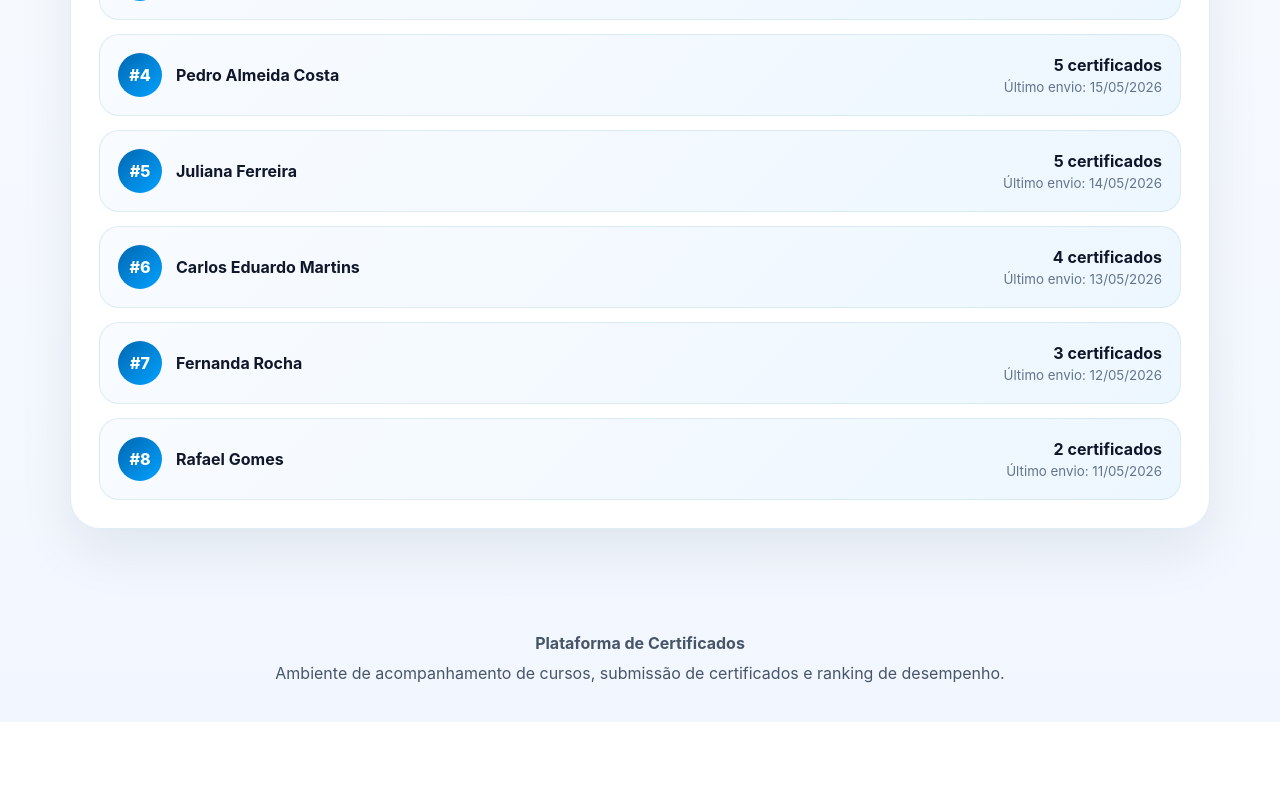
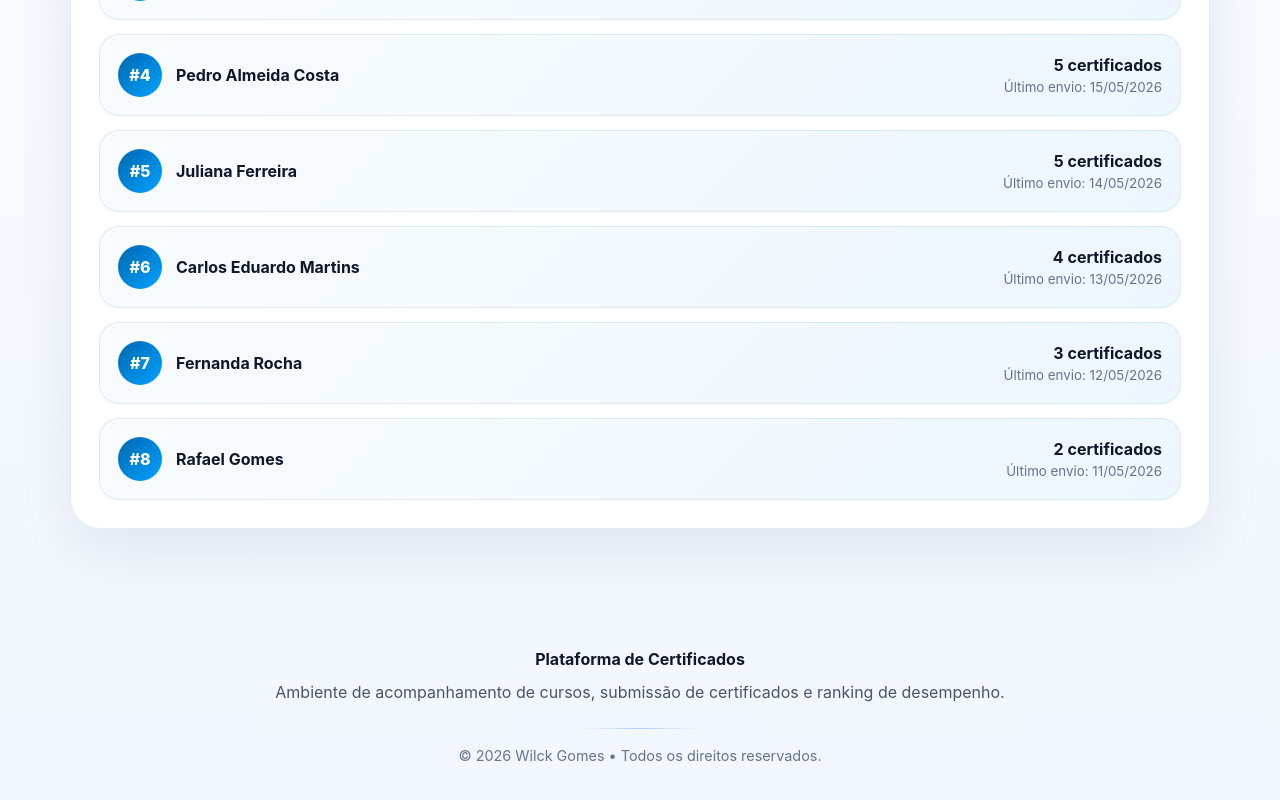
Before and after one commit to wilckg/fabrica-plataforma-certificados, a React (Vite) app in the folder frontend/: page /ranking in a window 1280 px wide. Shown: the part 1141-1941 px from the top of the page. Before the commit the page ends 1863 px from the top, so only its background shows below. Built offline with nearby package versions, Linux system fonts and the light colour scheme; no server answers.

Commit message:
Ajuste do footer com copyright

```diff
--- a/frontend/src/components/Footer.jsx
+++ b/frontend/src/components/Footer.jsx
@@ -1,11 +1,21 @@
 export default function Footer() {
+  const year = new Date().getFullYear()
+
   return (
     <footer className="footer">
       <div className="footer-content">
         <strong>Plataforma de Certificados</strong>
+
         <p>
-          Ambiente de acompanhamento de cursos, submissão de certificados e ranking de desempenho.
+          Ambiente de acompanhamento de cursos,
+          submissão de certificados e ranking de desempenho.
         </p>
+
+        <div className="footer-divider" />
+
+        <span className="footer-copyright">
+          © {year} Wilck Gomes • Todos os direitos reservados.
+        </span>
       </div>
     </footer>
   )
--- a/frontend/src/styles/app.css
+++ b/frontend/src/styles/app.css
@@ -1086,3 +1086,45 @@ a {
     text-align: left;
   }
 }
+
+.footer {
+  margin-top: 48px;
+  padding: 32px 20px 40px;
+}
+
+.footer-content {
+  max-width: 1180px;
+  margin: 0 auto;
+  text-align: center;
+  color: var(--muted);
+}
+
+.footer-content strong {
+  display: block;
+  color: var(--text);
+  font-size: 1rem;
+  margin-bottom: 10px;
+}
+
+.footer-content p {
+  margin: 0;
+  line-height: 1.7;
+}
+
+.footer-divider {
+  width: 120px;
+  height: 1px;
+  margin: 22px auto 18px;
+  background: linear-gradient(
+    90deg,
+    transparent,
+    rgba(37, 99, 235, 0.3),
+    transparent
+  );
+}
+
+.footer-copyright {
+  display: block;
+  font-size: 0.9rem;
+  color: #64748b;
+}
```
